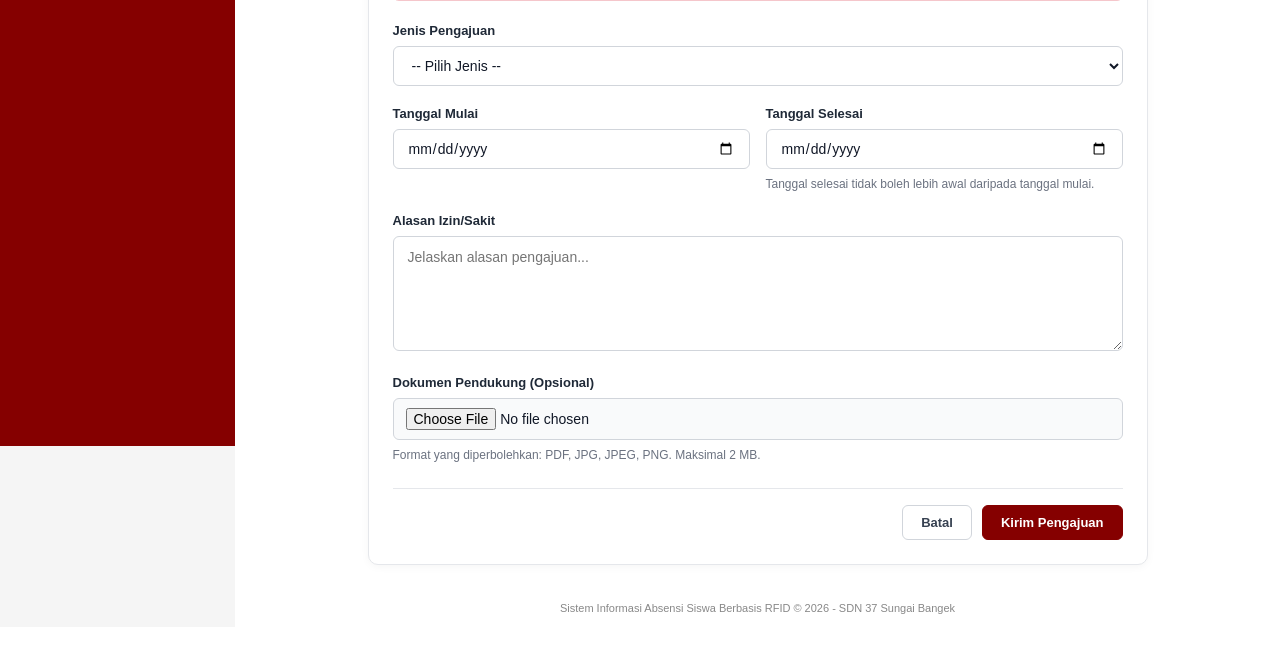
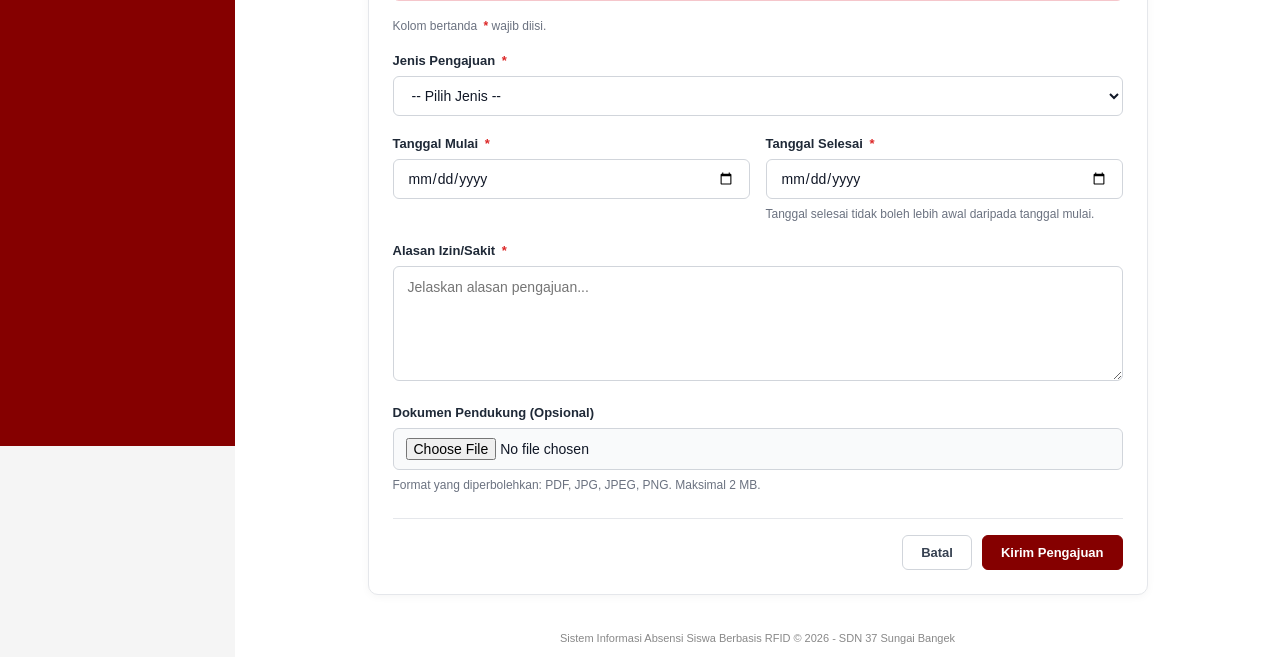
Before and after one commit to adrichanilham/absensi_rfid, a Laravel app: template resources/views/wali-murid/pengajuan/create.blade.php in a window 1280 px wide. Shown: the part 354-1011 px from the top of the page. Before the commit the page ends 968 px from the top, so only its background shows below. Run offline with Laravel 12, Linux system fonts and the light colour scheme; the template is opened without the code that fills it, so the values that code supplies are empty.

Commit message:
menambahkan tanda bintang pada kolom yang harus diisi

```diff
--- a/resources/views/wali-murid/pengajuan/create.blade.php
+++ b/resources/views/wali-murid/pengajuan/create.blade.php
@@ -75,7 +75,7 @@
         border-left: 4px solid #850000;
         border-radius: 6px;
         padding: 14px 18px;
-        margin-bottom: 22px;
+        margin-bottom: 18px;
         display: grid;
         grid-template-columns: repeat(auto-fit, minmax(180px, 1fr));
         gap: 8px 16px;
@@ -90,6 +90,18 @@
 
     .izin-student-info strong {
         color: #850000;
+    }
+
+    .izin-required-note {
+        margin: 0 0 20px;
+        font-size: 12px;
+        color: #6b7280;
+    }
+
+    .required-star {
+        color: #dc2626;
+        font-weight: 700;
+        margin-left: 3px;
     }
 
     .izin-form-row {
@@ -257,6 +269,10 @@
                 <p><strong>Kelas:</strong> {{ $anak->kelas->nama_kelas ?? '-' }}</p>
             </div>
 
+            <p class="izin-required-note">
+                Kolom bertanda <span class="required-star">*</span> wajib diisi.
+            </p>
+
             @if ($errors->any())
                 <div class="izin-alert">
                     <strong>Pengajuan belum dapat dikirim:</strong>
@@ -276,7 +292,9 @@
                 @csrf
 
                 <div class="izin-form-group">
-                    <label for="jenis" class="izin-label">Jenis Pengajuan</label>
+                    <label for="jenis" class="izin-label">
+                        Jenis Pengajuan <span class="required-star">*</span>
+                    </label>
                     <select id="jenis" name="jenis" class="izin-select" required>
                         <option value="">-- Pilih Jenis --</option>
                         <option value="izin" @selected(old('jenis') === 'izin')>
@@ -290,7 +308,9 @@
 
                 <div class="izin-form-row">
                     <div class="izin-form-group">
-                        <label for="tanggal_mulai" class="izin-label">Tanggal Mulai</label>
+                        <label for="tanggal_mulai" class="izin-label">
+                            Tanggal Mulai <span class="required-star">*</span>
+                        </label>
                         <input
                             type="date"
                             id="tanggal_mulai"
@@ -302,7 +322,9 @@
                     </div>
 
                     <div class="izin-form-group">
-                        <label for="tanggal_selesai" class="izin-label">Tanggal Selesai</label>
+                        <label for="tanggal_selesai" class="izin-label">
+                            Tanggal Selesai <span class="required-star">*</span>
+                        </label>
                         <input
                             type="date"
                             id="tanggal_selesai"
@@ -318,7 +340,9 @@
                 </div>
 
                 <div class="izin-form-group">
-                    <label for="alasan" class="izin-label">Alasan Izin/Sakit</label>
+                    <label for="alasan" class="izin-label">
+                        Alasan Izin/Sakit <span class="required-star">*</span>
+                    </label>
                     <textarea
                         id="alasan"
                         name="alasan"
@@ -343,7 +367,7 @@
                     </p>
                 </div>
 
-                <div class="izin-actions">
+                <div class="actions izin-actions">
                     <a href="{{ route('wali.pengajuan.index') }}" class="izin-btn-cancel">
                         Batal
                     </a>
```
